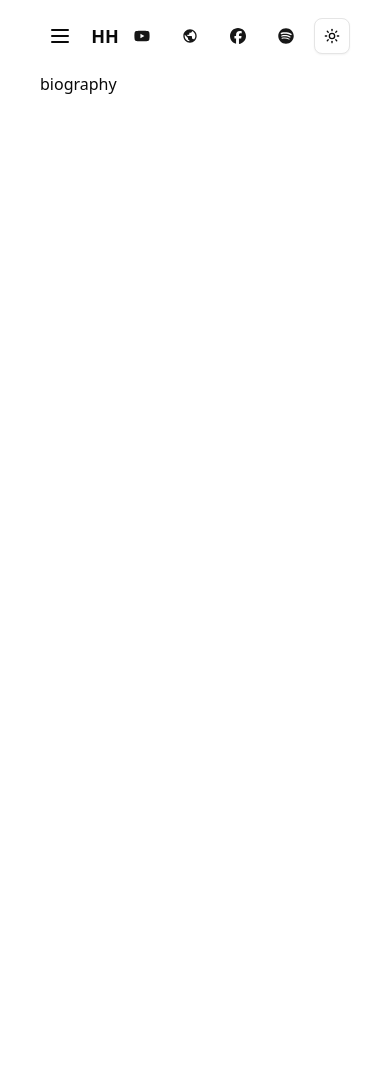
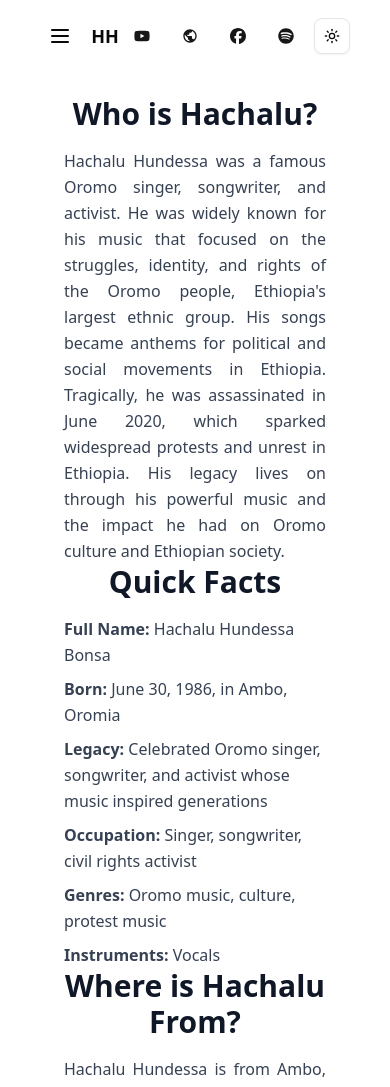
Before and after one commit to latiiLA/tribute, a Next.js app: page /biography in a window 390 px wide. Shown: the top 1087 px of the page. Before the commit the page ends 844 px from the top, so only its background shows below. Built offline with nearby package versions, Linux system fonts and the light colour scheme.

Commit message:
biography section implemented

```diff
--- a/app/biography/page.tsx
+++ b/app/biography/page.tsx
@@ -1,7 +1,143 @@
 import React from "react";
 
 const page = () => {
-  return <div>biography</div>;
+  return (
+    <div className="max-w-7xl mx-auto p-6">
+      <h1 className="text-3xl sm:text-4xl font-bold mb-4 text-center text-gray-900 dark:text-gray-100">
+        Who is Hachalu?
+      </h1>
+      <p className="text-gray-700 dark:text-gray-300 text-base sm:text-lg leading-relaxed text-justify">
+        Hachalu Hundessa was a famous Oromo singer, songwriter, and activist. He
+        was widely known for his music that focused on the struggles, identity,
+        and rights of the Oromo people, Ethiopia&apos;s largest ethnic group.
+        His songs became anthems for political and social movements in Ethiopia.
+        Tragically, he was assassinated in June 2020, which sparked widespread
+        protests and unrest in Ethiopia. His legacy lives on through his
+        powerful music and the impact he had on Oromo culture and Ethiopian
+        society.
+      </p>
+      <h1 className="text-3xl sm:text-4xl font-bold mb-4 text-center text-gray-900 dark:text-gray-100">
+        Quick Facts
+      </h1>
+      <ul className="text-gray-700 dark:text-gray-300 text-base sm:text-lg space-y-2 leading-relaxed">
+        <li>
+          <strong>Full Name:</strong> Hachalu Hundessa Bonsa
+        </li>
+        <li>
+          <strong>Born:</strong> June 30, 1986, in Ambo, Oromia
+        </li>
+        <li>
+          <strong>Legacy:</strong> Celebrated Oromo singer, songwriter, and
+          activist whose music inspired generations
+        </li>
+        <li>
+          <strong>Occupation:</strong> Singer, songwriter, civil rights activist
+        </li>
+        <li>
+          <strong>Genres:</strong> Oromo music, culture, protest music
+        </li>
+        <li>
+          <strong>Instruments:</strong> Vocals
+        </li>
+      </ul>
+      <h1 className="text-3xl sm:text-4xl font-bold mb-4 text-center text-gray-900 dark:text-gray-100">
+        Where is Hachalu From?
+      </h1>
+      <p className="text-gray-700 dark:text-gray-300 text-base sm:text-lg leading-relaxed text-justify">
+        Hachalu Hundessa is from Ambo, a town in the West Shewa Zone of the
+        Oromia Region, Ethiopia. Ambo is known for its cultural significance to
+        the Oromo people and is located about 120 kilometers west of Addis
+        Ababa. Hachalu was born and raised there, and his roots and identity are
+        closely tied to the Oromo community and culture of that area.
+      </p>
+      <h1 className="text-3xl sm:text-4xl font-bold mb-4 text-center text-gray-900 dark:text-gray-100">
+        Albums
+      </h1>
+      <p className="text-gray-700 dark:text-gray-300 text-base sm:text-lg leading-relaxed text-justify">
+        Hachalu Hundessa released three major studio albums during his career,
+        and both had a huge cultural and political impact in Ethiopia,
+        especially among the Oromo community:
+      </p>
+      <ol className="list-decimal list-inside text-gray-700 dark:text-gray-300 text-base sm:text-lg leading-relaxed text-justify">
+        <li>
+          Sanyii Mootii (translated as Royal Bloodline) 2009
+          <ul className="list-disc list-inside ml-4 text-gray-700 dark:text-gray-300 text-base sm:text-lg leading-relaxed text-justify">
+            <li>
+              This was his debut album, released after he got out of prison.
+            </li>
+            <li>It contained songs he wrote while imprisoned as a teenager.</li>
+            <li>
+              Themes: Love, Oromo cultural pride, social justice, and resistance
+              against oppression.
+            </li>
+            <li>
+              Some well-known tracks from this album include:
+              <ul className="list-disc list-inside ml-4 text-gray-700 dark:text-gray-300 text-base sm:text-lg leading-relaxed text-justify">
+                <li>Sanyii Mootii (title track)</li>
+                <li>Geerarsa</li>
+                <li>Oromummaa</li>
+              </ul>
+            </li>
+          </ul>
+        </li>
+        <li>
+          Waa&apos;ee Keenya (translated as About Us / Our Struggle / Our Cause)
+          2015
+          <ul className="list-disc list-inside ml-4 text-gray-700 dark:text-gray-300 text-base sm:text-lg leading-relaxed text-justify">
+            <li>
+              His second major album, which solidified his status as a leading
+              Oromo musician and activist.
+            </li>
+            <li>
+              Themes: Freedom, dignity, and political struggle of the Oromo
+              people.
+            </li>
+            <li>
+              Some well-known tracks from this album include:
+              <ul className="list-disc list-inside ml-4 text-gray-700 dark:text-gray-300 text-base sm:text-lg leading-relaxed text-justify">
+                <li>Waa&apos;ee Keenya (title track)</li>
+                <li>Maalan Jira</li>
+                <li>Diggittiikoo</li>
+              </ul>
+            </li>
+          </ul>
+        </li>
+        <li>
+          Maal Mallisaa (translated as What is the Solution) 2021
+          <ul className="list-disc list-inside ml-4 text-gray-700 dark:text-gray-300 text-base sm:text-lg leading-relaxed text-justify">
+            <li>
+              His third major album, released after his passing, cemented his
+              legacy as a legendary and iconic Oromo artist who will never be
+              forgotten.
+            </li>
+            <li>
+              Themes: Freedom, dignity, and political struggle of the Oromo
+              people, Love, Wife.
+            </li>
+            <li>
+              Some well-known tracks from this album include:
+              <ul className="list-disc list-inside ml-4 text-gray-700 dark:text-gray-300 text-base sm:text-lg leading-relaxed text-justify">
+                <li>Haadha Wabii (title track)</li>
+                <li>Eessa jirta</li>
+                <li>Kuulleekoo</li>
+              </ul>
+            </li>
+          </ul>
+        </li>
+      </ol>
+      <h1 className="text-3xl sm:text-4xl font-bold mb-4 text-center text-gray-900 dark:text-gray-100">
+        Family
+      </h1>
+      <ul className="list-disc list-inside ml-4 text-gray-700 dark:text-gray-300 text-base sm:text-lg leading-relaxed text-justify">
+        <li>
+          <strong>Parents:</strong> Gudatu Hora and Hundessa Bonsa
+        </li>
+        <li>
+          <strong>Spouse:</strong> Fantu Demisse
+        </li>
+      </ul>
+    </div>
+  );
 };
 
 export default page;
```
